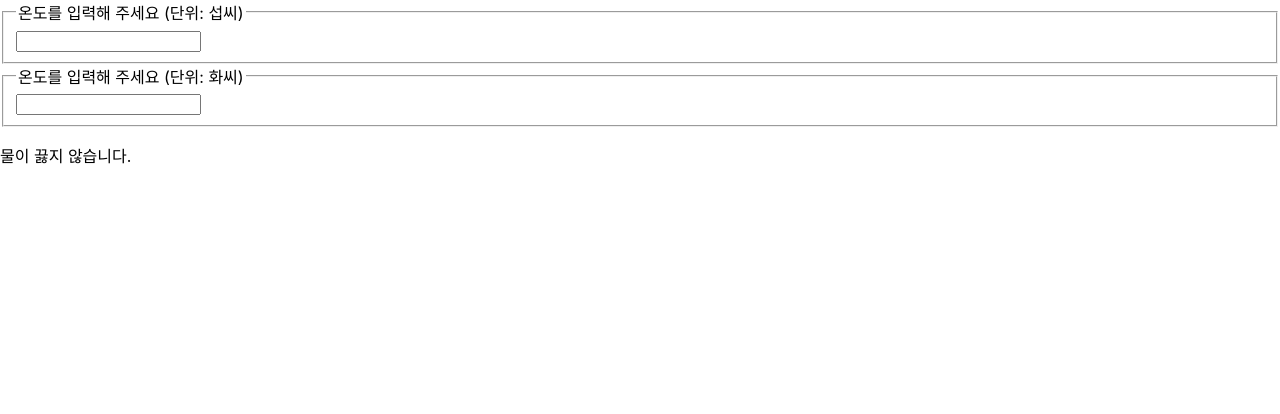
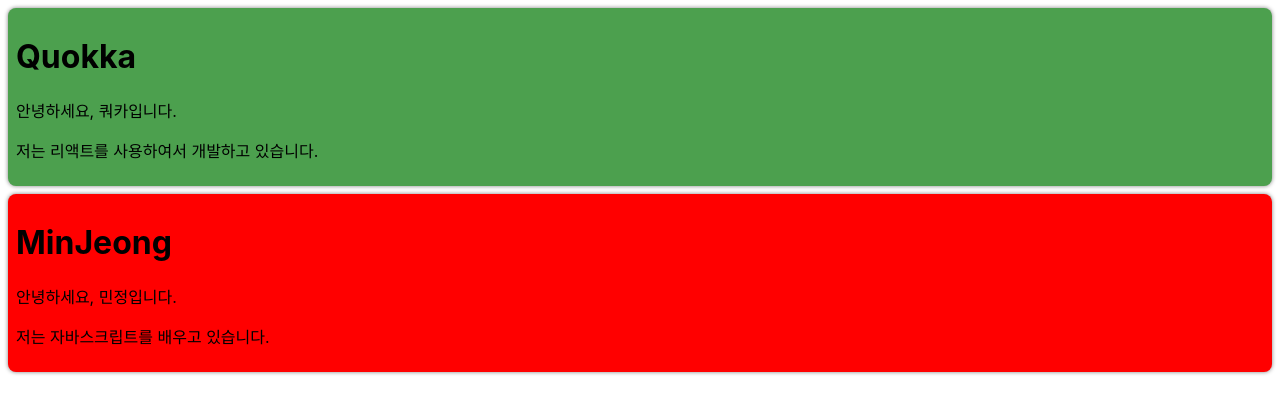
Before and after one commit to ljangwon/react-soaple, a React (Create React App) app: page / in a window 1280 px wide. Shown: the top 414 px of the page. Built offline with nearby package versions, Linux system fonts and the light colour scheme.

Commit message:
Study 13장

```diff
--- /dev/null
+++ b/src/chapter_13/Card.jsx
@@ -0,0 +1,20 @@
+import React from 'react'
+
+function Card({ title, backgroundColor, children }) {
+  return (
+    <div
+      style={{
+        margin: 8,
+        padding: 8,
+        borderRadius: 8,
+        boxShadow: "0px 0px 4px grey",
+        backgroundColor: backgroundColor || "white"
+      }}
+    >
+      {title && <h1>{title}</h1>}
+      {children}
+    </div>
+  )
+}
+
+export default Card
--- /dev/null
+++ b/src/chapter_13/ProfileCard.jsx
@@ -0,0 +1,19 @@
+import React from 'react'
+import Card from './Card'
+
+function ProfileCard() {
+  return (
+    <>
+      <Card title="Quokka" backgroundColor="#4ca04e">
+        <p>안녕하세요, 쿼카입니다.</p>
+        <p>저는 리액트를 사용하여서 개발하고 있습니다.</p>
+      </Card>
+      <Card title="MinJeong" backgroundColor="red">
+        <p>안녕하세요, 민정입니다.</p>
+        <p>저는 자바스크립트를 배우고 있습니다.</p>
+      </Card>
+    </>
+  )
+}
+
+export default ProfileCard
--- a/src/index.js
+++ b/src/index.js
@@ -13,12 +13,13 @@ import LandingPage from './chapter_09/LandingPage';
 import AttendanceBook from './chapter_10/AttendanceBook';
 import SignUp from './chapter_11/SignUp';
 import Calculator from './chapter_12/Calculator';
+import ProfileCard from './chapter_13/ProfileCard';
 
 
 const root = ReactDOM.createRoot(document.getElementById('root'));
 root.render(
   <React.StrictMode>
-    <Calculator />
+    <ProfileCard />
   </React.StrictMode>
 );
 
```
